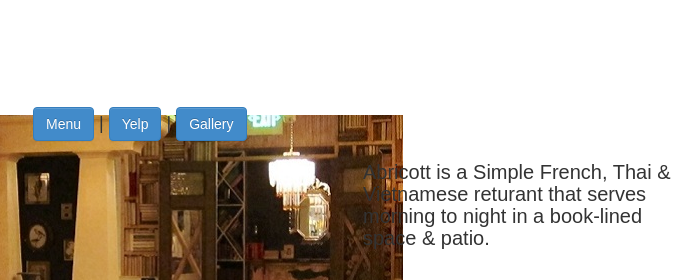
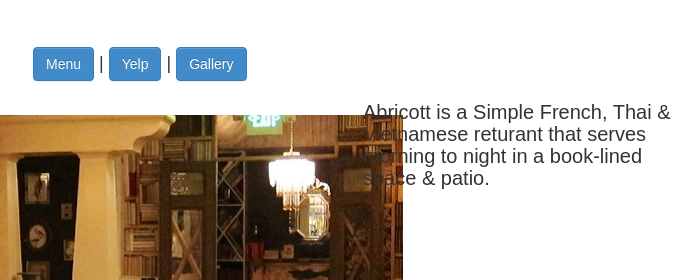
Before and after one commit to AndrewOlivas/abricott, a plain HTML site: page index.html in a window 1280 px wide. Shown: the top 280 px of the page, 597-1280 px from the left. Drawn offline with nearby package versions, Linux system fonts and the light colour scheme; files whose address does not match are found by name.

Commit message:
fixed bug when modals where misplaced

```diff
--- a/index.html
+++ b/index.html
@@ -24,9 +24,9 @@
 
  <!-- <div class="fs">
  -->   <img src="C:\Users\Student\Desktop\abricott\img/asg.jpg">
- </div>
 
-  <h1 style="margin-top: -430px;margin-left: 630px;">
+
+  <h1 style="margin-top: -490px;margin-left: 630px;">
   <button class="btn btn-primary" data-toggle="modal" data-target=".bs-example-modal-lg"> Menu </button>
 
  <div class="modal fade bs-example-modal-lg" tabindex="-1" role="dialog" aria-labelledby="menu" aria-hidden="true">
```
